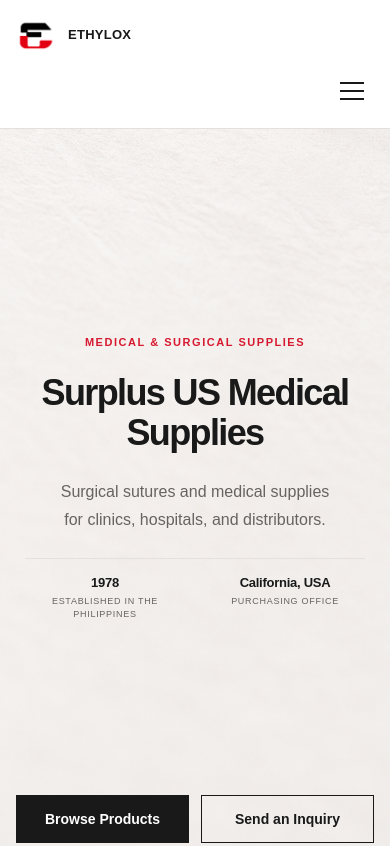
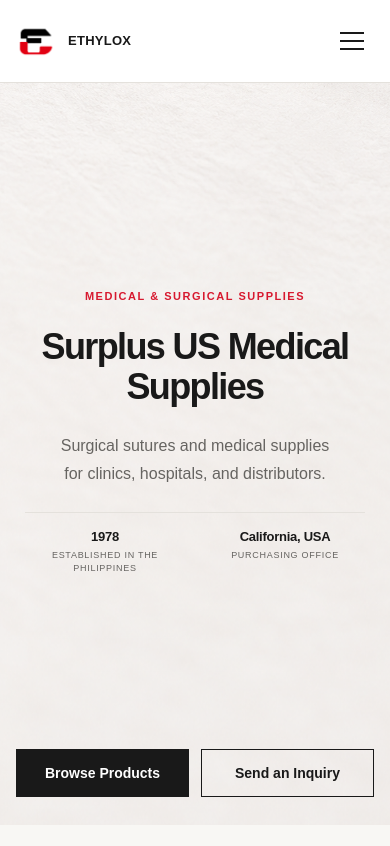
Before and after one commit to jparaisodigital/Ethylox, a plain HTML site: page index.html in a window 390 px wide. Shown: the top 846 px of the page. Drawn offline with Linux system fonts and the light colour scheme.

Commit message:
fix hamburger layout

```diff
--- a/styles.css
+++ b/styles.css
@@ -1032,7 +1032,10 @@ h2 {
 
 @media (max-width: 520px) {
   .container { width: min(1160px, calc(100% - 32px)); }
-  .header-inner { flex-direction: column; align-items: stretch; gap: 14px; }
+  .header-inner { flex-direction: row !important; align-items: center !important; justify-content: space-between !important; padding: 12px 0; }
+  .brand { flex-shrink: 0; }
+  .brand img { width: 40px; height: 40px; }
+  .header-right-group { margin-left: auto; }
   .product-grid, .showcase-grid { grid-template-columns: 1fr; }
   .product-grid .product-card { grid-column: auto; min-height: 155px; }
   .product-grid .product-card:nth-child(7) .product-card-art { top: 24px; right: 24px; width: 40%; max-width: 128px; }
```
